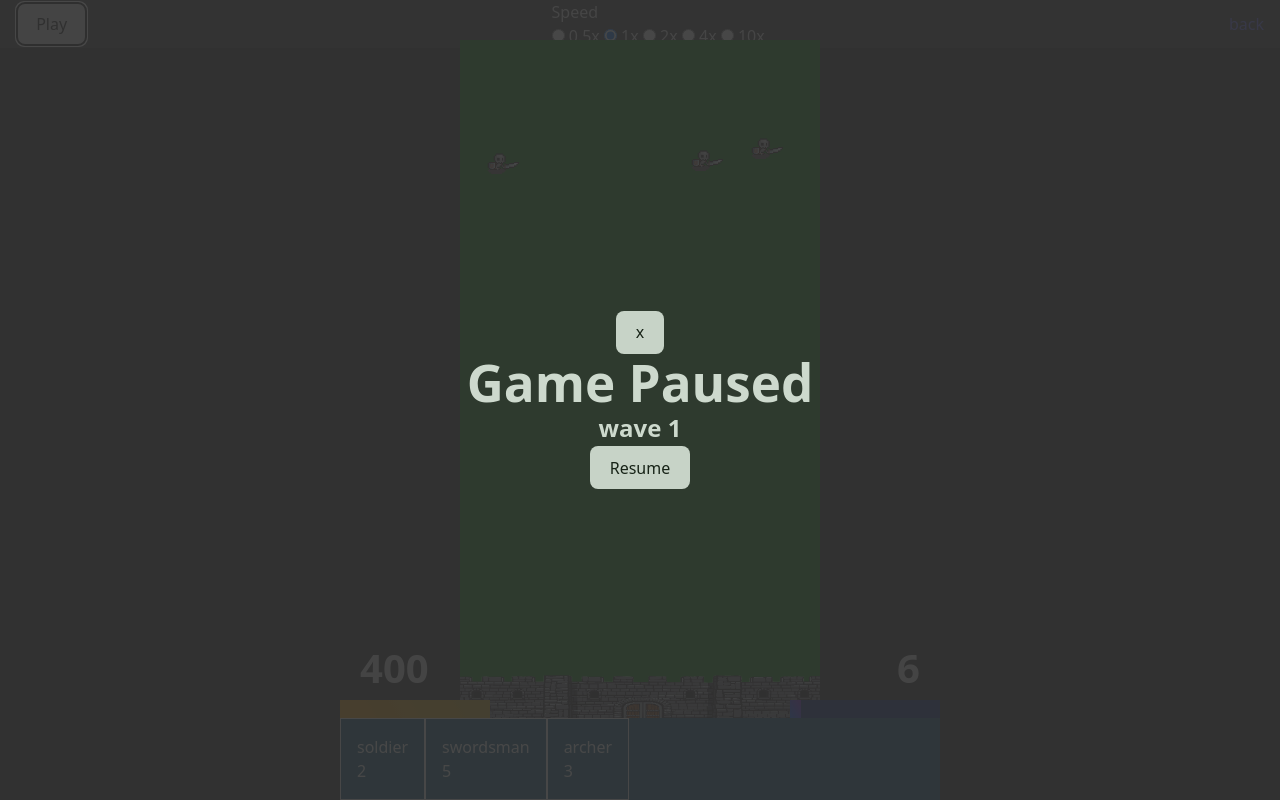
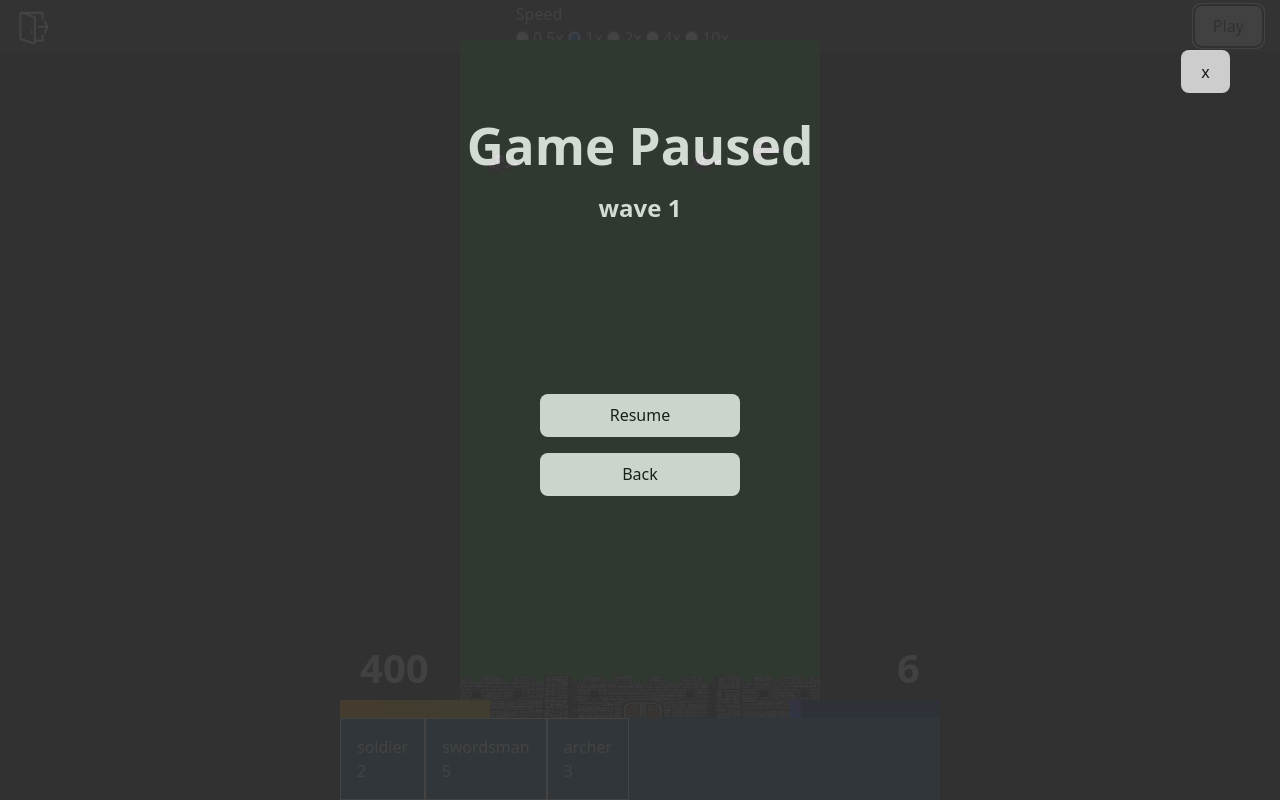
Before and after one commit to mrChernicharo/kingdom-defense, a website built with Vite: page src/html/game.html in a window 1280 px wide. Both pictures are taken after a click on the button "Pause". Built offline with nearby package versions, Linux system fonts and the light colour scheme.

Commit message:
pause menu love + add some icons

```diff
--- a/src/html/game.html
+++ b/src/html/game.html
@@ -11,7 +11,9 @@
 
 <body>
     <header id="game-header">
-        <button id="play-btn"></button>
+        <a href="./lobby.html">
+            <img width="36" style="margin-top: 10px;" src="/src/assets/icons/exit.svg" />
+        </a>
 
         <fieldset id="speed-control" class="game-control">
             <legend>Speed</legend>
@@ -37,7 +39,7 @@
             </label>
         </fieldset>
 
-        <a href="./lobby.html">back</a>
+        <button id="play-btn"></button>
     </header>
 
     <div id="gameover-banner">
@@ -48,14 +50,25 @@
     </div>
 
     <div id="pause-menu" class="hidden">
-        <button id="pause-menu-close-btn">x</button>
-        <h1>Game Paused</h1>
+        <div id="pause-menu-viewport">
+            <div id="close-btn-container">
+                <button id="pause-menu-close-btn">x</button>
+            </div>
 
-        <h2 id="wave-display"></h2>
+            <h1>Game Paused</h1>
 
-        <ul id="bonus-card-list"></ul>
+            <h2 id="wave-display"></h2>
 
-        <button id="pause-menu-resume-btn">Resume</button>
+
+            <ul id="bonus-card-list"></ul>
+
+            <div id="btn-container">
+                <button id="pause-menu-resume-btn">Resume</button>
+                <a href="./lobby.html">
+                    <button id="pause-menu-back-btn">Back</button>
+                </a>
+            </div>
+        </div>
     </div>
 
     <div id="canvas-container">
--- a/src/style.css
+++ b/src/style.css
@@ -260,13 +260,53 @@ header#game-header {
     justify-content: center;
     align-items: center;
     transition: opacity 0.4s;
-    opacity: 0.9;
+    opacity: 0.92;
     z-index: 100;
 
-    #bonus-card-list {
-        display: grid;
-        gap: 0.5rem;
-        grid-template-columns: repeat(3, 1fr);
+    #pause-menu-viewport {
+        width: 100%;
+        height: 199%;
+        padding: 50px;
+        display: flex;
+        flex-direction: column;
+        justify-content: start;
+        align-items: center;
+
+        #close-btn-container {
+            width: 100%;
+            text-align: right;
+
+            /* #pause-menu-close-btn { } */
+        }
+
+        h1 {
+            margin: 24px 0 0;
+        }
+
+        h2 {
+            margin: 16px 0 16px;
+        }
+
+        #bonus-card-list {
+            display: grid;
+            gap: 0.5rem;
+            grid-template-columns: repeat(3, 1fr);
+            min-height: 120px;
+            /* border: 2px #666 solid; */
+            /* width: 100%; */
+        }
+
+        #btn-container {
+            display: flex;
+            flex-direction: column;
+            gap: 16px;
+            width: 200px;
+            margin: 32px 0 0;
+
+            * {
+                width: 100%;
+            }
+        }
     }
 }
 
```
Also changed, not shown: TODO.md (+3 -0 lines), src/assets/icons/coin.svg (added), src/assets/icons/exit.svg (added).
